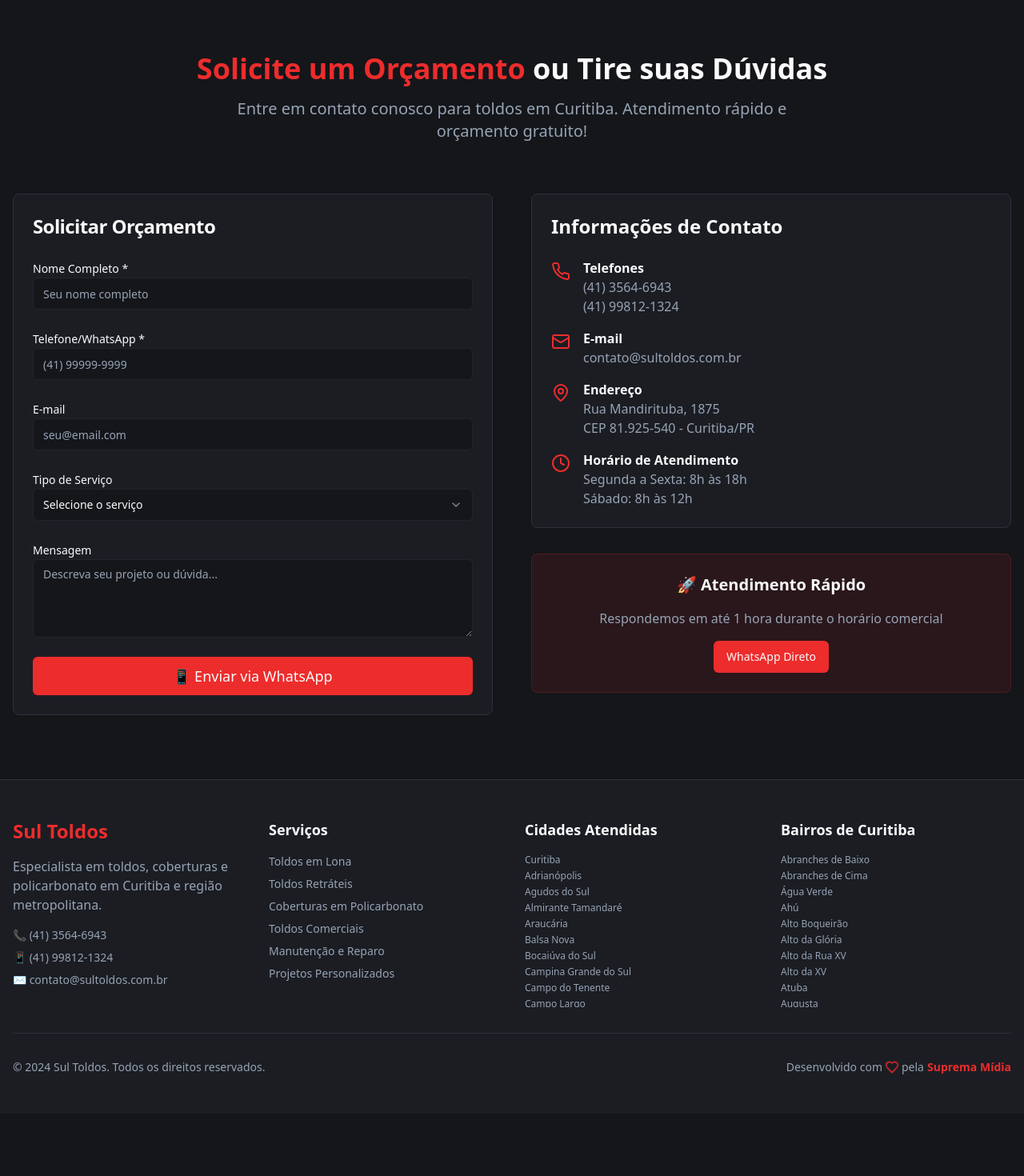
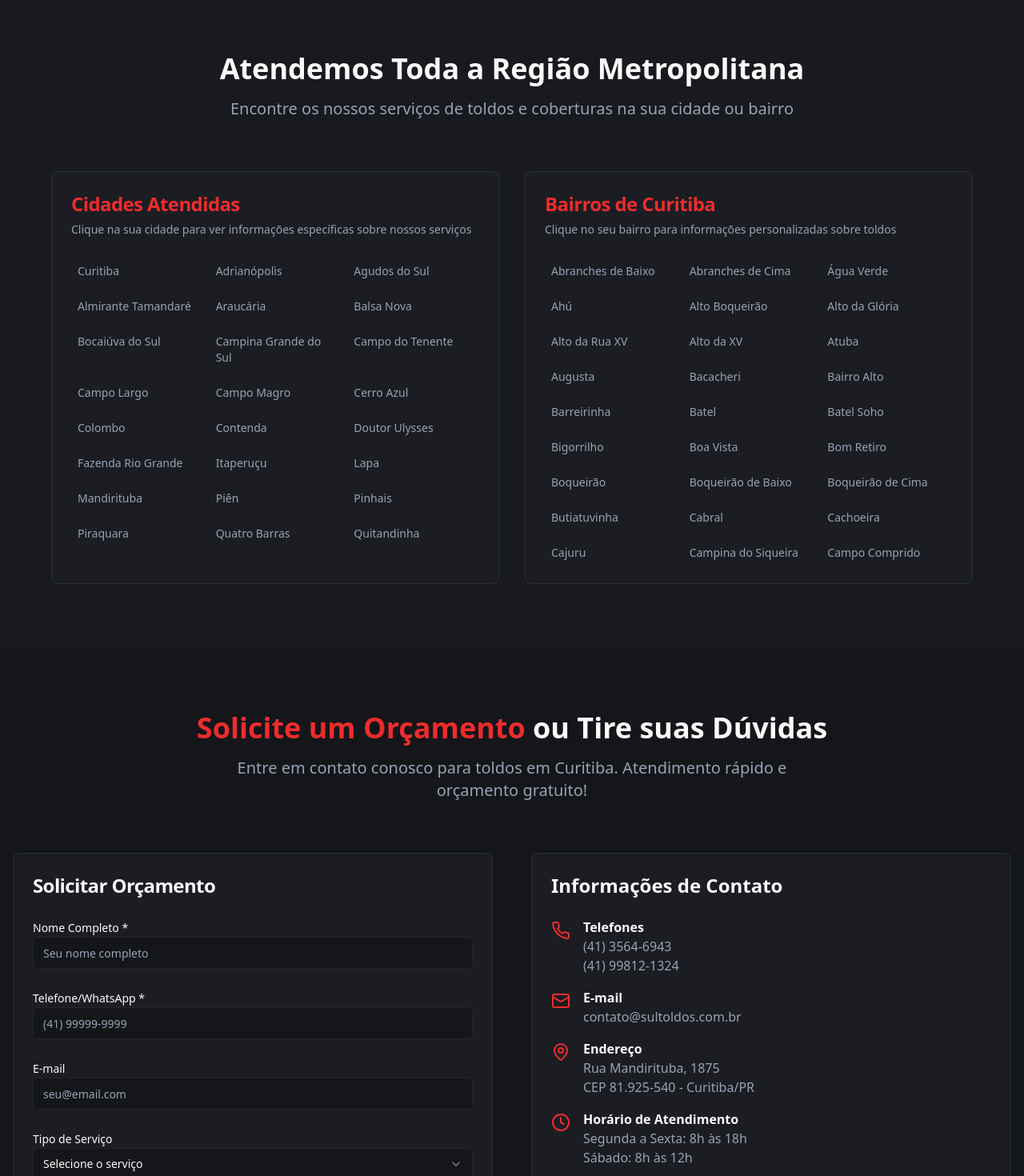
Before and after one commit to supremapix/sul-toldos-curitiba-online, a React (Vite) app: page / in a window 1280 px wide. Shown: the part 3880-5350 px from the top of the page at 80% size. Before the commit the page ends 5272 px from the top, so only its background shows below. Built offline with nearby package versions, Linux system fonts and the light colour scheme.

Commit message:
Melhorar navegação na Home

```diff
--- a/src/components/Footer.tsx
+++ b/src/components/Footer.tsx
@@ -72,7 +72,7 @@ const Footer = () => {
                 {cities.map((city, index) => (
                   <li key={index}>
                     <Link
-                      to={`/city/${city.toLowerCase().replace(/\s+/g, '-')}`}
+                      to={`/cidade/${city.toLowerCase().replace(/\s+/g, '-').replace(/ç/g, 'c').replace(/ã/g, 'a').replace(/á/g, 'a').replace(/é/g, 'e').replace(/í/g, 'i').replace(/ó/g, 'o').replace(/ú/g, 'u')}`}
                       className="hover:text-primary transition-colors"
                     >
                       {city}
@@ -91,7 +91,7 @@ const Footer = () => {
                 {curitibaBairros.slice(0, 20).map((bairro, index) => (
                   <li key={index}>
                     <Link
-                      to={`/bairro/${bairro.toLowerCase().replace(/\s+/g, '-')}`}
+                      to={`/bairro/${bairro.toLowerCase().replace(/\s+/g, '-').replace(/ç/g, 'c').replace(/ã/g, 'a').replace(/á/g, 'a').replace(/é/g, 'e').replace(/í/g, 'i').replace(/ó/g, 'o').replace(/ú/g, 'u')}`}
                       className="hover:text-primary transition-colors"
                     >
                       {bairro}
--- /dev/null
+++ b/src/components/NavigationSection.tsx
@@ -0,0 +1,101 @@
+import { Link } from "react-router-dom";
+import { Card, CardContent, CardDescription, CardHeader, CardTitle } from "@/components/ui/card";
+
+const NavigationSection = () => {
+  const cities = [
+    "Curitiba", "Adrianópolis", "Agudos do Sul", "Almirante Tamandaré", "Araucária",
+    "Balsa Nova", "Bocaiúva do Sul", "Campina Grande do Sul", "Campo do Tenente",
+    "Campo Largo", "Campo Magro", "Cerro Azul", "Colombo", "Contenda",
+    "Doutor Ulysses", "Fazenda Rio Grande", "Itaperuçu", "Lapa", "Mandirituba",
+    "Piên", "Pinhais", "Piraquara", "Quatro Barras", "Quitandinha",
+    "Rio Branco do Sul", "Rio Negro", "São José dos Pinhais", "Tijucas do Sul", "Tunas do Paraná"
+  ];
+
+  const curitibaBairros = [
+    "Abranches de Baixo", "Abranches de Cima", "Água Verde", "Ahú", "Alto Boqueirão",
+    "Alto da Glória", "Alto da Rua XV", "Alto da XV", "Atuba", "Augusta",
+    "Bacacheri", "Bairro Alto", "Barreirinha", "Batel", "Batel Soho",
+    "Bigorrilho", "Boa Vista", "Bom Retiro", "Boqueirão", "Boqueirão de Baixo",
+    "Boqueirão de Cima", "Butiatuvinha", "Cabral", "Cachoeira", "Cajuru",
+    "Campina do Siqueira", "Campo Comprido", "Campo de Santana", "Capão da Imbuia",
+    "Capão Raso", "Carmo Abranches", "Cascatinha", "Caximba", "Centro",
+    "Centro Cívico", "Centro Histórico", "CIC Central", "CIC Norte", "CIC Sul",
+    "Cidade Industrial de Curitiba", "Cristo Rei", "Ecoville", "Fanny", "Fazendinha",
+    "Ganchinho", "Guabirotuba", "Guaíra", "Hauer", "Hugo Lange",
+    "Jardim Botânico", "Jardim das Américas", "Jardim Schaffer", "Jardim Social", "Juvevê",
+    "Lamenha Pequena", "Lindóia", "Mercês", "Mossunguê", "Novo Mundo",
+    "Orleans", "Parolin", "Pilarzinho", "Pinheirinho", "Portão",
+    "Prado Velho", "Rebouças", "Riviera", "Santa Cândida", "Santa Felicidade",
+    "Santa Quitéria", "Santo Inácio", "São Braz", "São Francisco", "São João",
+    "São Lourenço", "São Miguel", "Seminário", "Sítio Cercado", "Taboão",
+    "Tanguá", "Tarumã", "Tatuquara", "Tingui", "Uberaba", "Umbará",
+    "Vila Fanny", "Vila Guaíra", "Vila Hauer", "Vila Izabel", "Vila Nossa Senhora da Luz",
+    "Vila Oficinas", "Vila Pantanal", "Vila Parolin", "Vila Sabará", "Vila Tecnológica",
+    "Vila Torres", "Vila Zumbi", "Vista Alegre", "Xaxim"
+  ];
+
+  return (
+    <section id="navigation" className="py-20 bg-muted/30">
+      <div className="container mx-auto px-4">
+        <div className="text-center mb-16">
+          <h2 className="text-3xl md:text-4xl font-bold text-foreground mb-4">
+            Atendemos Toda a Região Metropolitana
+          </h2>
+          <p className="text-xl text-muted-foreground max-w-3xl mx-auto">
+            Encontre os nossos serviços de toldos e coberturas na sua cidade ou bairro
+          </p>
+        </div>
+
+        <div className="grid md:grid-cols-2 gap-8 max-w-6xl mx-auto">
+          {/* Cities Card */}
+          <Card className="h-fit">
+            <CardHeader>
+              <CardTitle className="text-2xl text-primary">Cidades Atendidas</CardTitle>
+              <CardDescription>
+                Clique na sua cidade para ver informações específicas sobre nossos serviços
+              </CardDescription>
+            </CardHeader>
+            <CardContent>
+              <div className="grid grid-cols-2 sm:grid-cols-3 gap-2 max-h-96 overflow-y-auto">
+                {cities.map((city, index) => (
+                  <Link
+                    key={index}
+                    to={`/cidade/${city.toLowerCase().replace(/\s+/g, '-').replace(/ç/g, 'c').replace(/ã/g, 'a').replace(/á/g, 'a').replace(/é/g, 'e').replace(/í/g, 'i').replace(/ó/g, 'o').replace(/ú/g, 'u')}`}
+                    className="text-sm text-muted-foreground hover:text-primary transition-colors p-2 rounded-md hover:bg-accent block"
+                  >
+                    {city}
+                  </Link>
+                ))}
+              </div>
+            </CardContent>
+          </Card>
+
+          {/* Neighborhoods Card */}
+          <Card className="h-fit">
+            <CardHeader>
+              <CardTitle className="text-2xl text-primary">Bairros de Curitiba</CardTitle>
+              <CardDescription>
+                Clique no seu bairro para informações personalizadas sobre toldos
+              </CardDescription>
+            </CardHeader>
+            <CardContent>
+              <div className="grid grid-cols-2 sm:grid-cols-3 gap-2 max-h-96 overflow-y-auto">
+                {curitibaBairros.map((bairro, index) => (
+                  <Link
+                    key={index}
+                    to={`/bairro/${bairro.toLowerCase().replace(/\s+/g, '-').replace(/ç/g, 'c').replace(/ã/g, 'a').replace(/á/g, 'a').replace(/é/g, 'e').replace(/í/g, 'i').replace(/ó/g, 'o').replace(/ú/g, 'u')}`}
+                    className="text-sm text-muted-foreground hover:text-primary transition-colors p-2 rounded-md hover:bg-accent block"
+                  >
+                    {bairro}
+                  </Link>
+                ))}
+              </div>
+            </CardContent>
+          </Card>
+        </div>
+      </div>
+    </section>
+  );
+};
+
+export default NavigationSection;
--- a/src/pages/Index.tsx
+++ b/src/pages/Index.tsx
@@ -4,6 +4,7 @@ import Hero from "@/components/Hero";
 import Services from "@/components/Services";
 import About from "@/components/About";
 import Gallery from "@/components/Gallery";
+import NavigationSection from "@/components/NavigationSection";
 import ContactForm from "@/components/ContactForm";
 import Footer from "@/components/Footer";
 
@@ -65,6 +66,7 @@ const Index = () => {
         <Services />
         <About />
         <Gallery />
+        <NavigationSection />
         <ContactForm />
         <Footer />
       </div>
```
